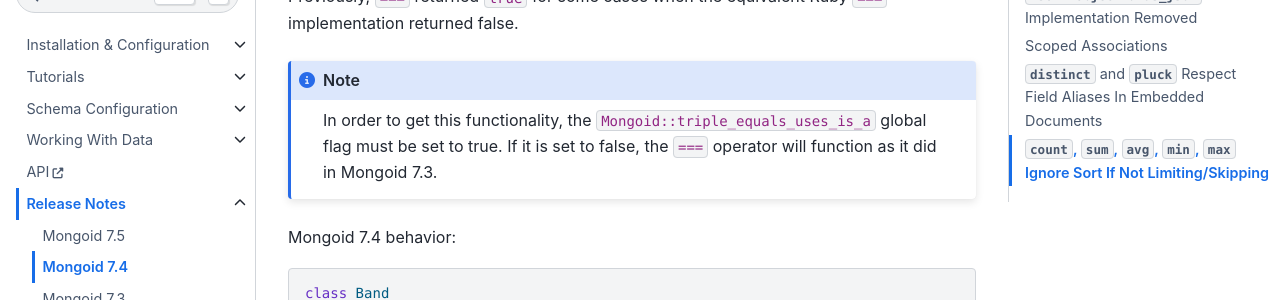
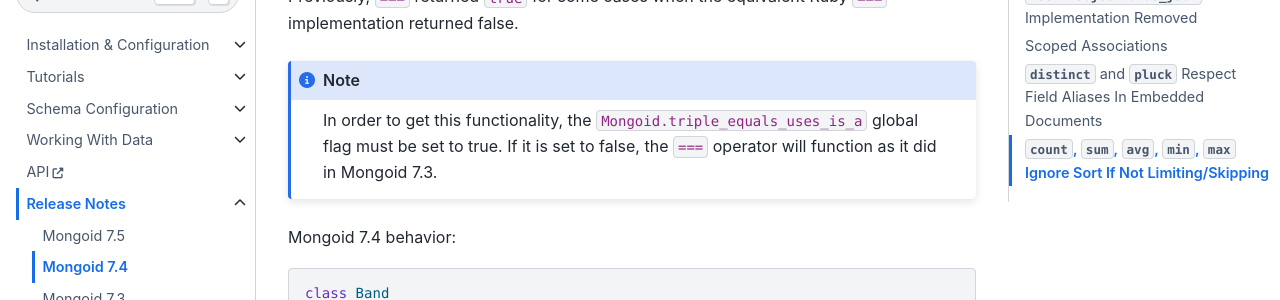
Before and after one commit to i80and/docs-mongoid, a Sphinx documentation site: the page built from docs/release-notes/mongoid-7.4.txt, in a window 1280 px wide and 900 px high, scrolled down 835 px. Shown: the part 147-447 px from the top of the window. Built offline with Sphinx 7.4.7 and the Sphinx Book theme 1.1.4, drawn with Linux system fonts in a browser that asks for light colours.

Commit message:
use dot in favor of double colon (#5165)
Co-authored-by: Oleg Pudeyev <code@olegp.name>

```diff
--- a/docs/reference/queries.txt
+++ b/docs/reference/queries.txt
@@ -1785,7 +1785,7 @@ at runtime:
 
   In Mongoid versions 7.3.3 and earlier, there is a bug in ``with_scope``
   where the previous scope is lost after the function returns. Set the
-  ``Mongoid::restore_previous_scope`` global flag to true in order to get the
+  ``Mongoid.restore_previous_scope`` global flag to true in order to get the
   correct functionality.
 
 
--- a/docs/release-notes/mongoid-7.4.txt
+++ b/docs/release-notes/mongoid-7.4.txt
@@ -44,7 +44,7 @@ Previously, ``===`` returned ``true`` for some cases when the equivalent Ruby
 
 .. note::
 
-  In order to get this functionality, the ``Mongoid::triple_equals_uses_is_a``
+  In order to get this functionality, the ``Mongoid.triple_equals_uses_is_a``
   global flag must be set to true. If it is set to false, the ``===`` operator
   will function as it did in Mongoid 7.3.
 
```
